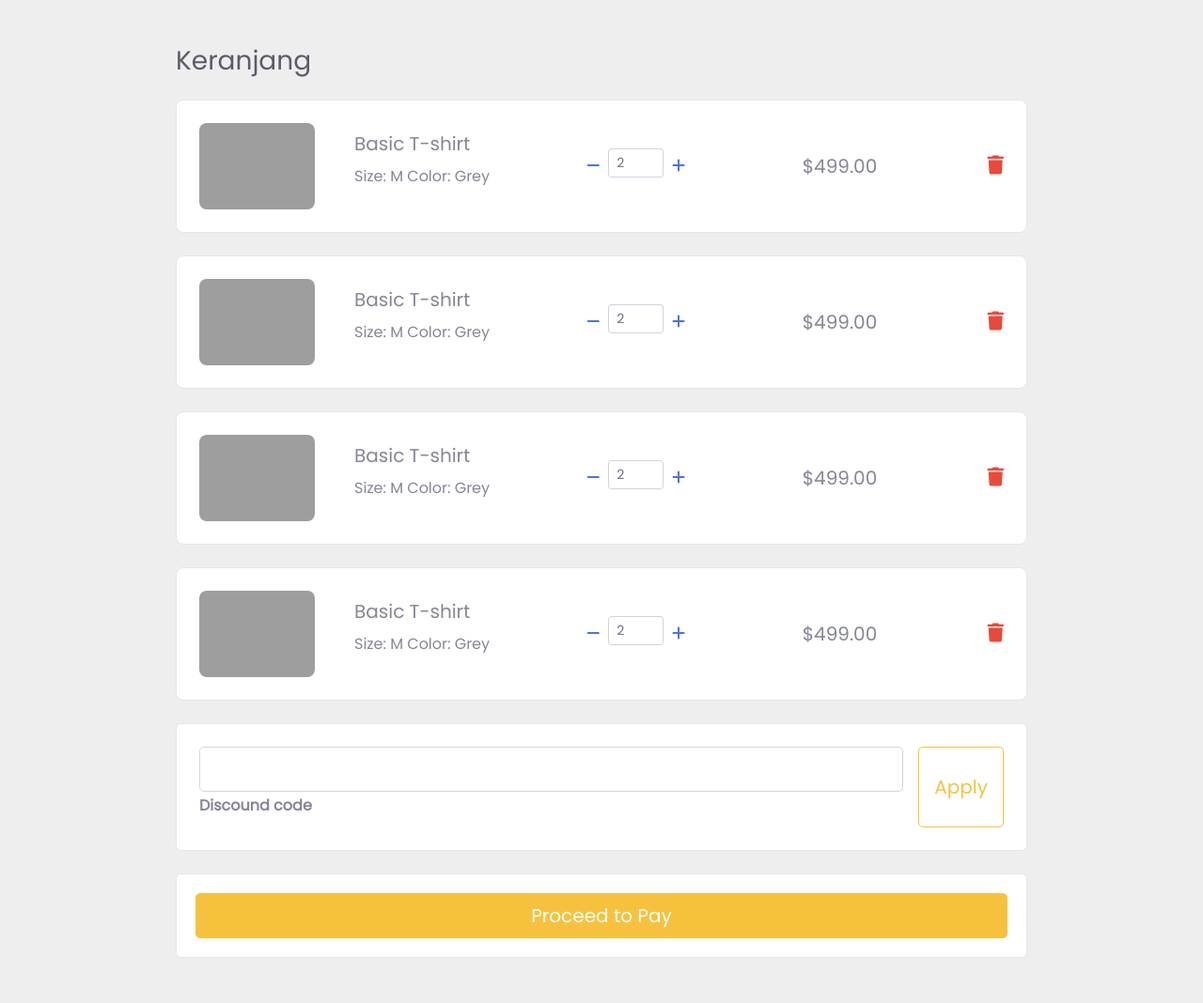
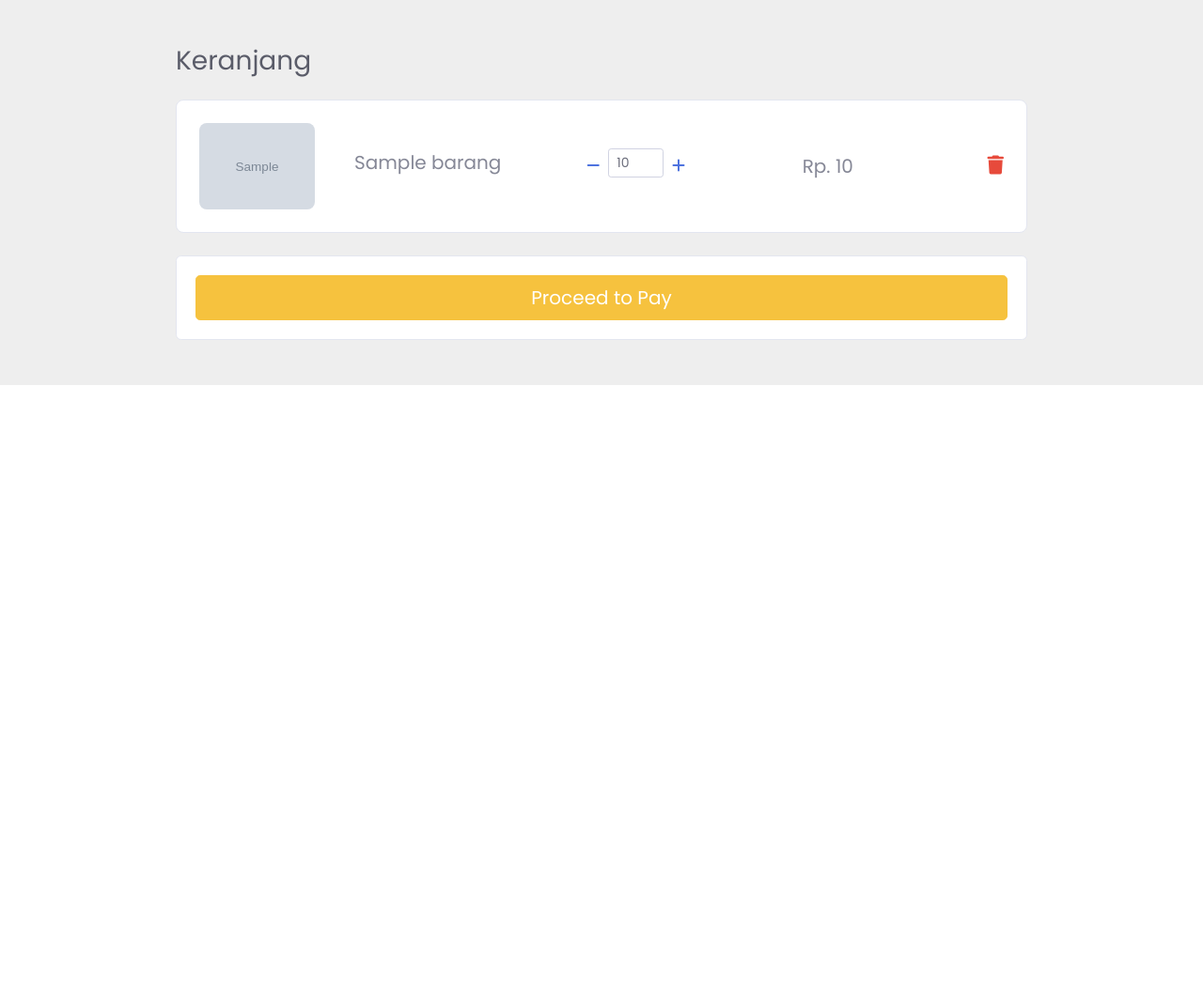
Before and after one commit to dryladen/Comprar, a CodeIgniter app: page /comprar/landingPage/keranjang in a window 1280 px wide. Shown: the part 62-1130 px from the top of the page at 94% size. After the commit the page ends 472 px from the top, so only its background shows below. Run offline with CodeIgniter, Linux system fonts and the light colour scheme; the visitor is signed in with stand-in values (Sample User, id 1); tables that the repository leaves empty or names only in its code hold one stand-in row (values such as "Sample post"); grey boxes marked "Sample" are stand-in pictures; some libraries are stand-ins or nearby versions; grey boxes are pictures that could not be loaded.

Commit message:
add item to keranjang

```diff
--- a/application/config/config.php
+++ b/application/config/config.php
@@ -35,7 +35,7 @@ $config['base_url'] = 'http://localhost/comprar/';
 | variable so that it is blank.
 |
 */
-$config['index_page'] = 'index.php';
+$config['index_page'] = '';
 
 /*
 |--------------------------------------------------------------------------
--- a/application/config/routes.php
+++ b/application/config/routes.php
@@ -52,6 +52,3 @@ defined('BASEPATH') OR exit('No direct script access allowed');
 $route['default_controller'] = 'admin';
 $route['404_override'] = '';
 $route['translate_uri_dashes'] = FALSE;
-
-$route['admin/hapusBarang/(:any)'] = 'admin/hapusBarang/$1';
-$route['admin/ubahBarang/(:any)'] = 'admin/ubahBarang/$1';
--- a/application/controllers/LandingPage.php
+++ b/application/controllers/LandingPage.php
@@ -11,21 +11,40 @@ class LandingPage extends CI_Controller {
   }
   public function index(){
     $data["title"] = "Comprar Sell";
+    $data['user'] = $this->db->get_where('akun',[
+      'email' => $this->session->userdata('email')])->row_array();
     $data['barang'] = $this->data->get('barang');
     $this->_template('landingPage',$data);
   }
   public function detailBarang($id){
     $data["title"] = "Comprar Sell";
+    $data['user'] = $this->db->get_where('akun',[
+      'email' => $this->session->userdata('email')])->row_array();
     $data['item'] = $this->db->get_where('barang', ['id' => $id])->row_array();
     $this->_template('detailBarang',$data);
   }
   public function keranjang(){
     $data["title"] = "Comprar Sell";
+    $data['user'] = $this->db->get_where('akun',[
+      'email' => $this->session->userdata('email')])->row_array();
+    // Pengecekan apakah ada id barang atau tidak
+    $idBarang = $this->uri->segment(3);
+    if(!is_null($idBarang)){
+      if(!$this->db->get_where('keranjang',['id_barang' => $idBarang])->row_array()){
+        $this->db->insert('keranjang', [
+          'id_user' => $data['user']['id'],
+          'id_barang' => $idBarang
+        ]);
+      }
+    }
+    $query = "SELECT `keranjang`.`jumlah`,`barang`.*
+    FROM `keranjang`
+    INNER JOIN `akun` ON `keranjang`.`id_user` = `akun`.`id`
+    INNER JOIN `barang` ON `barang`.`id` = `keranjang`.`id_barang`";
+    $data['keranjang'] = $this->db->query($query)->result_array();
     $this->_template('keranjang',$data);
   }
   private function _template($page, $data){
-    $data['user'] = $this->db->get_where('akun',[
-      'email' => $this->session->userdata('email')])->row_array();
     $this->load->view('templates/header',$data);
     $this->load->view('templates/navbar',$data);
     $this->load->view($page,$data);
--- a/application/views/keranjang.php
+++ b/application/views/keranjang.php
@@ -6,18 +6,18 @@
         <div class="d-flex justify-content-between align-items-center mb-4">
           <h3 class="fw-normal mb-0 text-gray-800">Keranjang</h3>
         </div>
+        <?php foreach($keranjang as $item): ?>
 
         <div class="card rounded-3 mb-4">
           <div class="card-body p-4">
             <div class="row d-flex justify-content-between align-items-center">
               <div class="col-md-2 col-lg-2 col-xl-2">
                 <img
-                  src="https://mdbcdn.b-cdn.net/img/Photos/new-templates/bootstrap-shopping-carts/img1.webp"
+                  src="<?= base_url('assets/img/barang/') .  $item['gambar']?>"
                   class="img-fluid rounded-3" alt="Cotton T-shirt">
               </div>
               <div class="col-md-3 col-lg-3 col-xl-3">
-                <p class="lead fw-normal mb-2">Basic T-shirt</p>
-                <p><span class="text-muted">Size: </span>M <span class="text-muted">Color: </span>Grey</p>
+                <p class="lead fw-normal mb-2"><?= $item['nama'] ?></p>
               </div>
               <div class="col-md-3 col-lg-3 col-xl-2 d-flex">
                 <button class="btn btn-link px-2"
@@ -25,7 +25,7 @@
                   <i class="fas fa-minus"></i>
                 </button>
 
-                <input id="form1" min="0" name="quantity" value="2" type="number"
+                <input id="form1" min="0" name="quantity" value="<?= $item['jumlah'] ?>" type="number"
                   class="form-control form-control-sm" />
 
                 <button class="btn btn-link px-2"
@@ -34,133 +34,15 @@
                 </button>
               </div>
               <div class="col-md-3 col-lg-2 col-xl-2 offset-lg-1">
-                <h5 class="mb-0">$499.00</h5>
+                <h5 class="mb-0">Rp. <?= $item['harga'] ?></h5>
               </div>
               <div class="col-md-1 col-lg-1 col-xl-1 text-end">
-                <a href="#!" class="text-danger"><i class="fas fa-trash fa-lg"></i></a>
+                <a href="" class="text-danger"><i class="fas fa-trash fa-lg"></i></a>
               </div>
             </div>
           </div>
         </div>
-
-        <div class="card rounded-3 mb-4">
-          <div class="card-body p-4">
-            <div class="row d-flex justify-content-between align-items-center">
-              <div class="col-md-2 col-lg-2 col-xl-2">
-                <img
-                  src="https://mdbcdn.b-cdn.net/img/Photos/new-templates/bootstrap-shopping-carts/img1.webp"
-                  class="img-fluid rounded-3" alt="Cotton T-shirt">
-              </div>
-              <div class="col-md-3 col-lg-3 col-xl-3">
-                <p class="lead fw-normal mb-2">Basic T-shirt</p>
-                <p><span class="text-muted">Size: </span>M <span class="text-muted">Color: </span>Grey</p>
-              </div>
-              <div class="col-md-3 col-lg-3 col-xl-2 d-flex">
-                <button class="btn btn-link px-2"
-                  onclick="this.parentNode.querySelector('input[type=number]').stepDown()">
-                  <i class="fas fa-minus"></i>
-                </button>
-
-                <input id="form1" min="0" name="quantity" value="2" type="number"
-                  class="form-control form-control-sm" />
-
-                <button class="btn btn-link px-2"
-                  onclick="this.parentNode.querySelector('input[type=number]').stepUp()">
-                  <i class="fas fa-plus"></i>
-                </button>
-              </div>
-              <div class="col-md-3 col-lg-2 col-xl-2 offset-lg-1">
-                <h5 class="mb-0">$499.00</h5>
-              </div>
-              <div class="col-md-1 col-lg-1 col-xl-1 text-end">
-                <a href="#!" class="text-danger"><i class="fas fa-trash fa-lg"></i></a>
-              </div>
-            </div>
-          </div>
-        </div>
-
-        <div class="card rounded-3 mb-4">
-          <div class="card-body p-4">
-            <div class="row d-flex justify-content-between align-items-center">
-              <div class="col-md-2 col-lg-2 col-xl-2">
-                <img
-                  src="https://mdbcdn.b-cdn.net/img/Photos/new-templates/bootstrap-shopping-carts/img1.webp"
-                  class="img-fluid rounded-3" alt="Cotton T-shirt">
-              </div>
-              <div class="col-md-3 col-lg-3 col-xl-3">
-                <p class="lead fw-normal mb-2">Basic T-shirt</p>
-                <p><span class="text-muted">Size: </span>M <span class="text-muted">Color: </span>Grey</p>
-              </div>
-              <div class="col-md-3 col-lg-3 col-xl-2 d-flex">
-                <button class="btn btn-link px-2"
-                  onclick="this.parentNode.querySelector('input[type=number]').stepDown()">
-                  <i class="fas fa-minus"></i>
-                </button>
-
-                <input id="form1" min="0" name="quantity" value="2" type="number"
-                  class="form-control form-control-sm" />
-
-                <button class="btn btn-link px-2"
-                  onclick="this.parentNode.querySelector('input[type=number]').stepUp()">
-                  <i class="fas fa-plus"></i>
-                </button>
-              </div>
-              <div class="col-md-3 col-lg-2 col-xl-2 offset-lg-1">
-                <h5 class="mb-0">$499.00</h5>
-              </div>
-              <div class="col-md-1 col-lg-1 col-xl-1 text-end">
-                <a href="#!" class="text-danger"><i class="fas fa-trash fa-lg"></i></a>
-              </div>
-            </div>
-          </div>
-        </div>
-
-        <div class="card rounded-3 mb-4">
-          <div class="card-body p-4">
-            <div class="row d-flex justify-content-between align-items-center">
-              <div class="col-md-2 col-lg-2 col-xl-2">
-                <img
-                  src="https://mdbcdn.b-cdn.net/img/Photos/new-templates/bootstrap-shopping-carts/img1.webp"
-                  class="img-fluid rounded-3" alt="Cotton T-shirt">
-              </div>
-              <div class="col-md-3 col-lg-3 col-xl-3">
-                <p class="lead fw-normal mb-2">Basic T-shirt</p>
-                <p><span class="text-muted">Size: </span>M <span class="text-muted">Color: </span>Grey</p>
-              </div>
-              <div class="col-md-3 col-lg-3 col-xl-2 d-flex">
-                <button class="btn btn-link px-2"
-                  onclick="this.parentNode.querySelector('input[type=number]').stepDown()">
-                  <i class="fas fa-minus"></i>
-                </button>
-
-                <input id="form1" min="0" name="quantity" value="2" type="number"
-                  class="form-control form-control-sm" />
-
-                <button class="btn btn-link px-2"
-                  onclick="this.parentNode.querySelector('input[type=number]').stepUp()">
-                  <i class="fas fa-plus"></i>
-                </button>
-              </div>
-              <div class="col-md-3 col-lg-2 col-xl-2 offset-lg-1">
-                <h5 class="mb-0">$499.00</h5>
-              </div>
-              <div class="col-md-1 col-lg-1 col-xl-1 text-end">
-                <a href="#!" class="text-danger"><i class="fas fa-trash fa-lg"></i></a>
-              </div>
-            </div>
-          </div>
-        </div>
-
-        <div class="card mb-4">
-          <div class="card-body p-4 d-flex flex-row">
-            <div class="form-outline flex-fill">
-              <input type="text" id="form1" class="form-control form-control-lg" />
-              <label class="form-label" for="form1">Discound code</label>
-            </div>
-            <button type="button" class="btn btn-outline-warning btn-lg ms-3">Apply</button>
-          </div>
-        </div>
-
+          <?php endforeach; ?>
         <div class="card">
           <div class="card-body">
             <button type="button" class="btn btn-warning btn-block btn-lg">Proceed to Pay</button>
--- a/application/views/landingPage.php
+++ b/application/views/landingPage.php
@@ -64,8 +64,8 @@
                 <p class="card-text"><?= $barang[$i]['deskripsi'] ?></p>
                 <div class="row px-2">
 
-                  <button class="btn btn-primary btn-sm" type="button"><a class="nav-link text-white" href="<?= base_url('landingPage/detailBarang/') . $barang[$i]['id'] ?>">Detail</a></button>
-                  <button class="btn btn-outline-primary btn-sm mt-2" type="button">Tambah ke keranjang</button>
+                  <a class="btn btn-primary btn-sm" href="<?= site_url('landingPage/detailBarang/') . $barang[$i]['id'] ?>">Detail</a>
+                  <a class="btn btn-outline-primary btn-sm mt-2" href="<?= site_url('landingPage/keranjang/') . $barang[$i]['id'] ?>">Tambah ke keranjang</a>
                 </div>
               </div>
             </div>
--- a/application/views/templates/navbar.php
+++ b/application/views/templates/navbar.php
@@ -29,7 +29,7 @@
       <!-- Right elements -->
       <div class="d-flex align-items-center">
         <!-- Icon -->
-        <a class="link-light me-3" href="#">
+        <a class="link-light me-3" href="<?= site_url('landingPage/keranjang') ?>">
           <i class="fas fa-shopping-cart"></i>
         </a>
 
```
